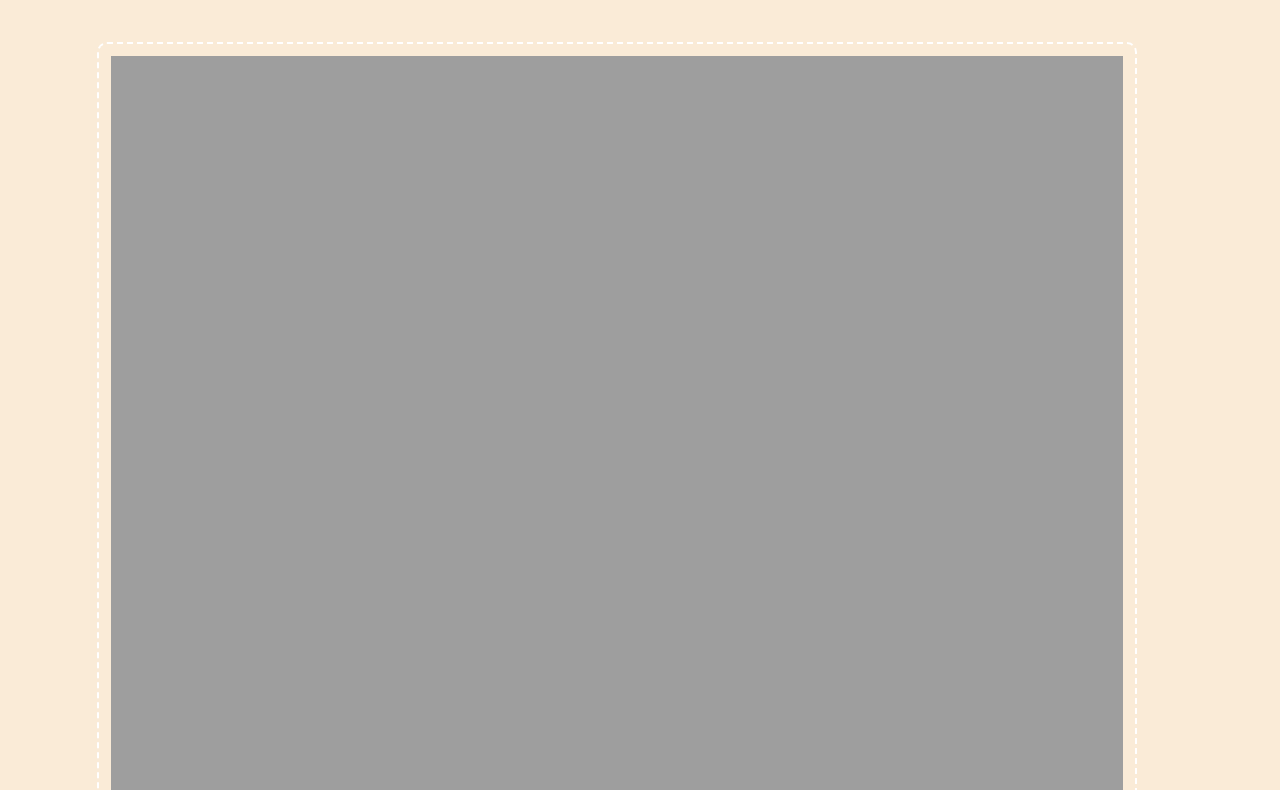
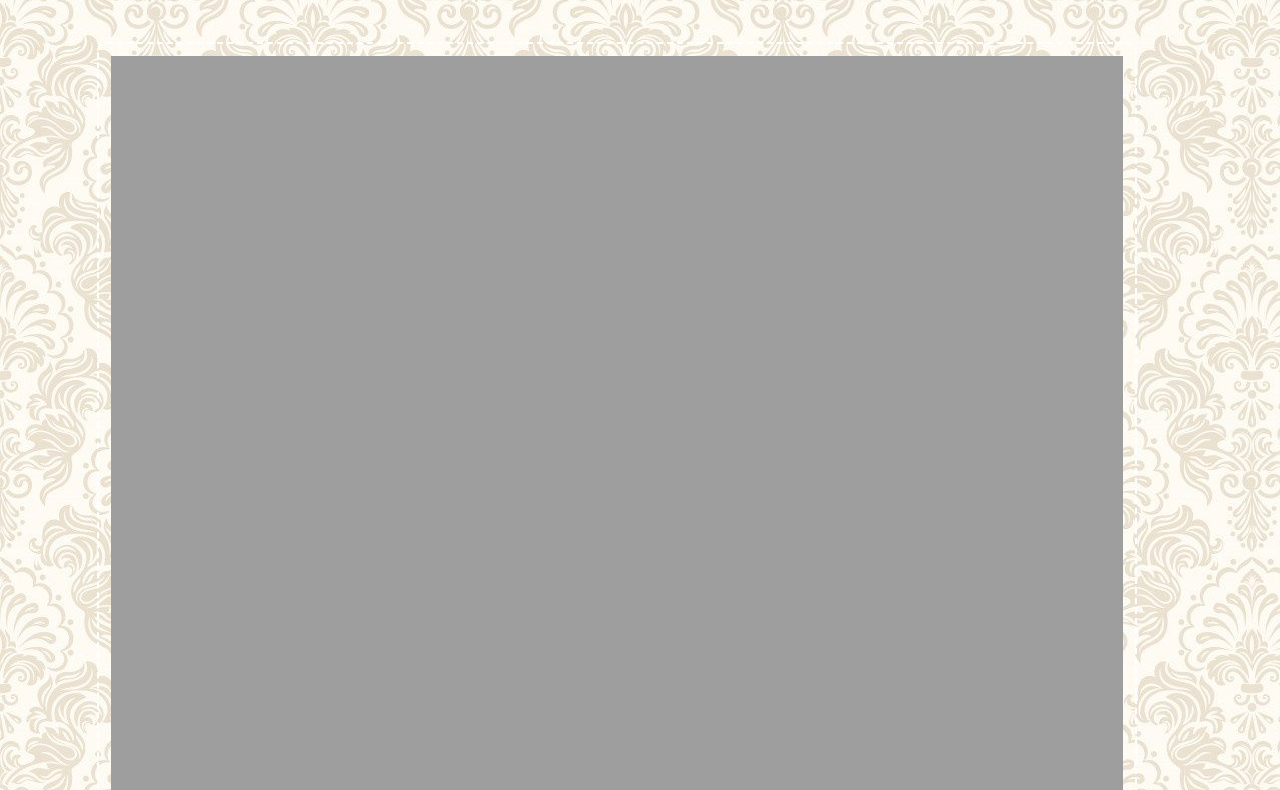
Before and after one commit to jxthetrash/539_womens_web_project, a plain HTML site: page index.html in a window 1280 px wide. Shown: the part 228-1018 px from the top of the page. Drawn offline with Linux system fonts and the light colour scheme; the site is published under a folder, as on GitHub Pages, so addresses that start at the root find nothing; a web font is replaced by a local one.

Commit message:
image link format

```diff
--- a/css/style.css
+++ b/css/style.css
@@ -20,7 +20,7 @@ li a{
 
 body{
   background-color: antiquewhite;
-  background-image: url('/images/background-pattern.jpg');
+  background-image: url('../images/background-pattern.jpg');
   font-family: Georgia, 'Times New Roman', Times, serif;
   padding: 3%;
 }
```
